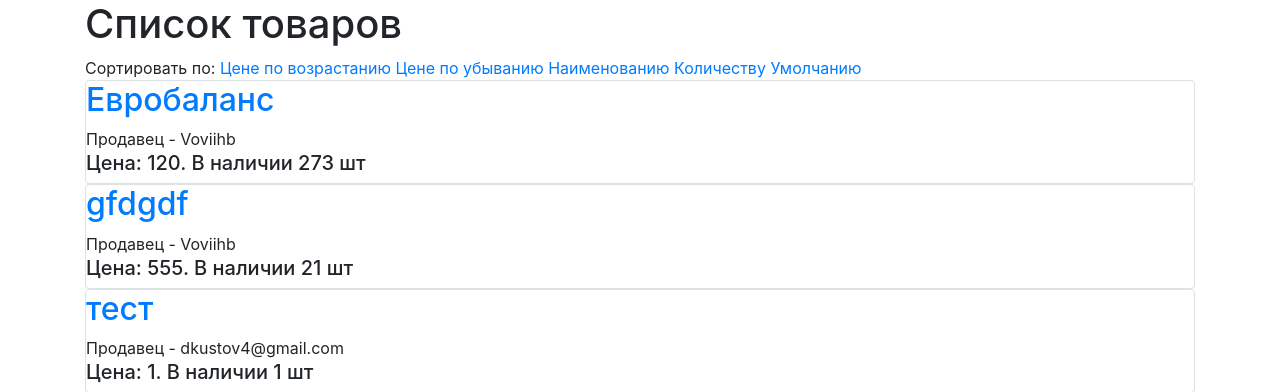
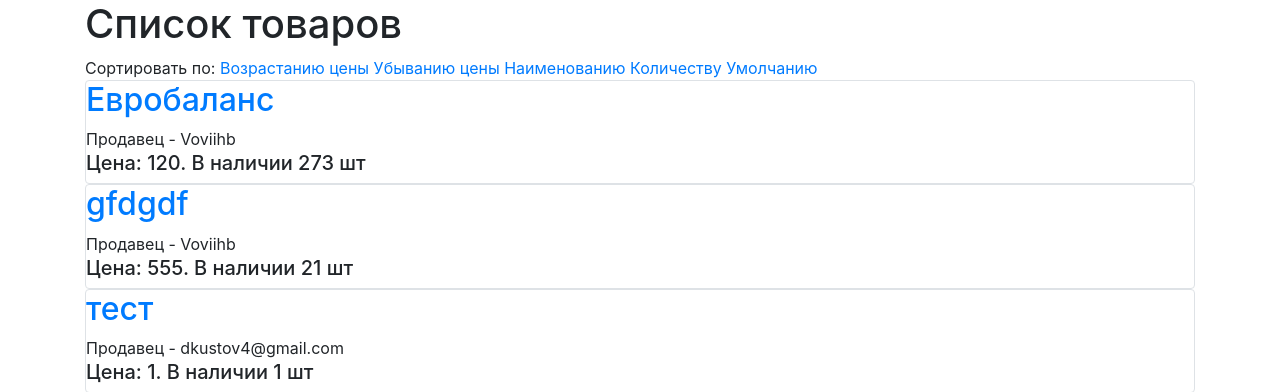
Before and after one commit to fisunoff/school_rating, a Flask app: page / in a window 1280 px wide. Shown: the part 70-462 px from the top of the page. Run offline with Flask 2, Linux system fonts and the light colour scheme; data comes from the database, SQL or seed files in the repository; some libraries are stand-ins or nearby versions.

Commit message:
Фикс речевых ошибок

```diff
--- a/templates/index.html
+++ b/templates/index.html
@@ -5,7 +5,7 @@
     {% if current_user.is_authenticated and current_user.role == "sell" %}
         <a href="add_product" class="btn btn-secondary">Добавить товар</a>
     {% endif %}
-    Сортировать по: <a href="/main/sorted_by_price_up">Цене по возрастанию</a> <a href="/main/sorted_by_price_down">Цене по убыванию</a>
+    Сортировать по: <a href="/main/sorted_by_price_up">Возрастанию цены</a> <a href="/main/sorted_by_price_down">Убыванию цены</a>
     <a href="/main/sorted_by_name">Наименованию</a>  <a href="/main/sorted_by_num">Количеству</a> <a href="/main">Умолчанию</a>
     {% for item in products %}
         <div class="col-md6 border rounded">
```
